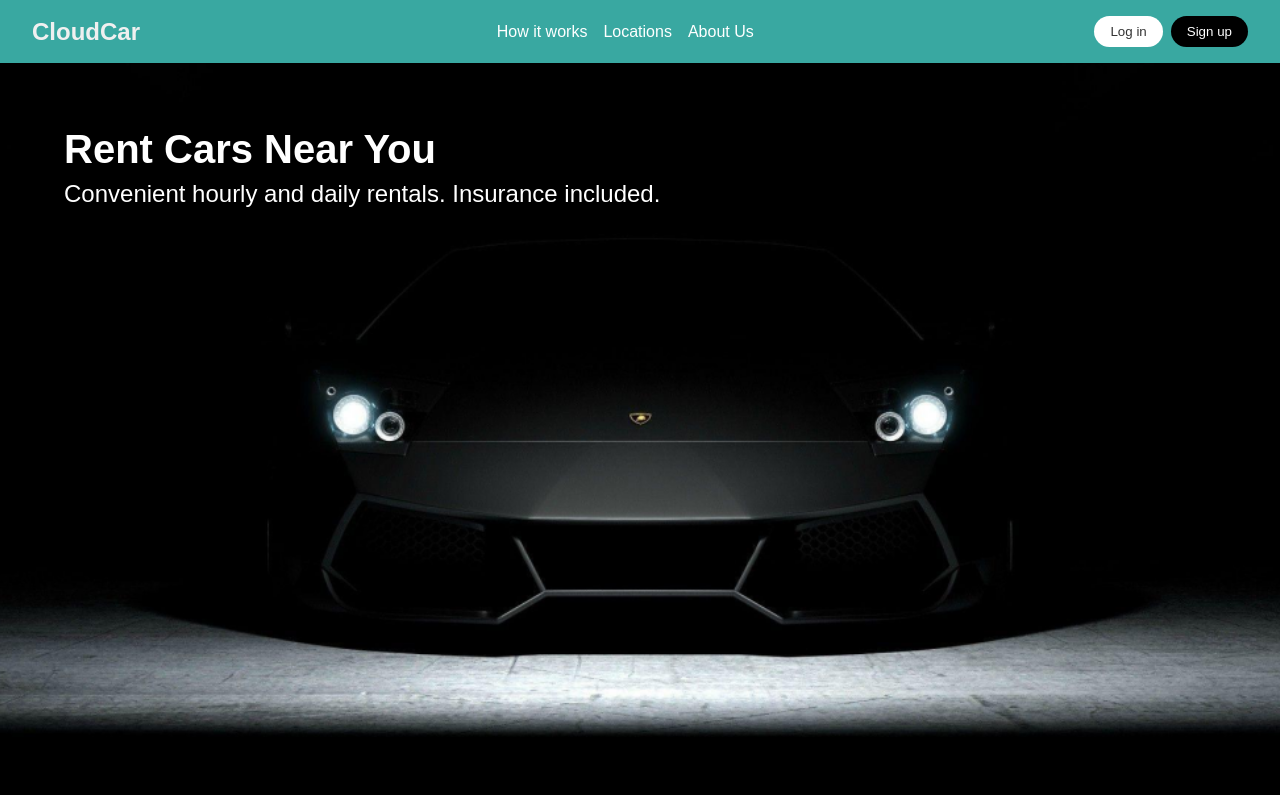
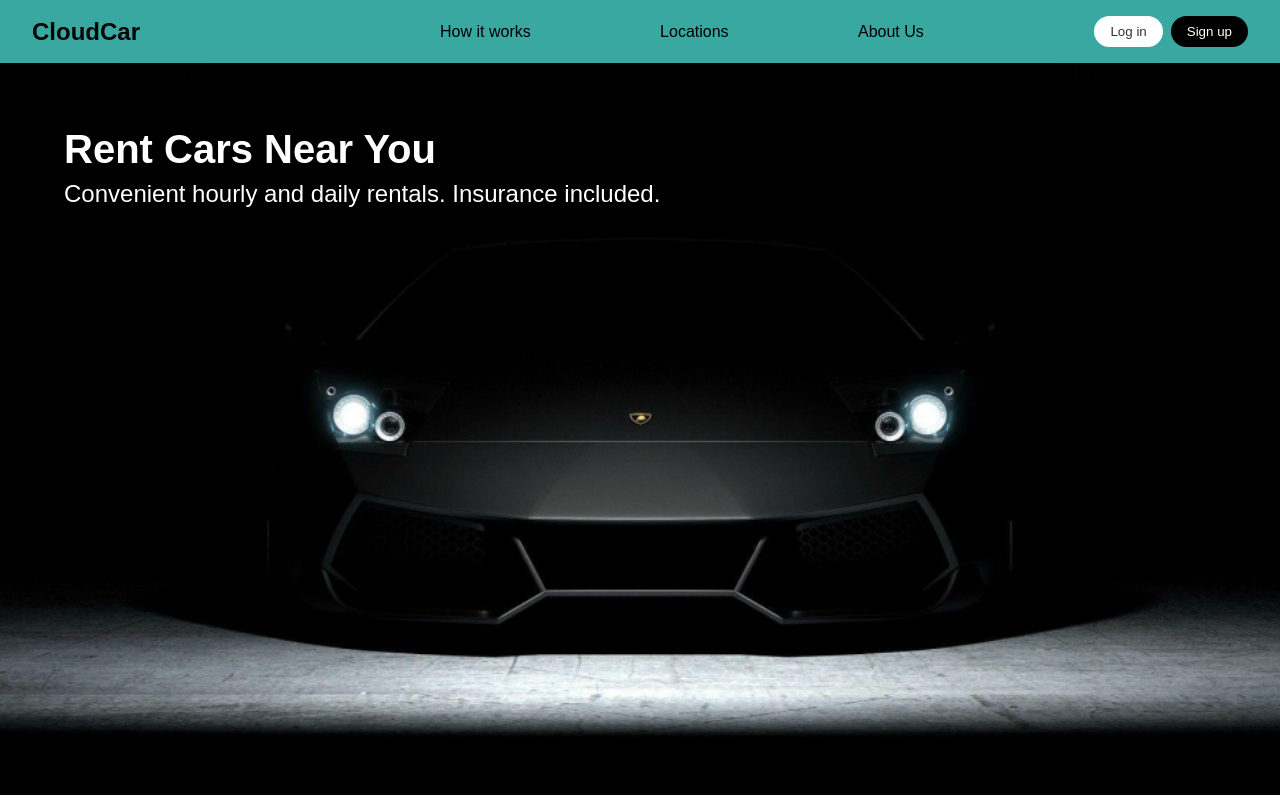
Before and after one commit to Shahzaib-Iqbal-1057/CloudCar, a React (Create React App) app in the folder frontend/: page / in a window 1280 px wide. Built offline with nearby package versions, Linux system fonts and the light colour scheme; no server answers.

Commit message:
Update landingpage.css

```diff
--- a/frontend/src/styles/landingpage.css
+++ b/frontend/src/styles/landingpage.css
@@ -21,7 +21,7 @@
     align-items: center;
     padding: 1rem 2rem;
     background-color: rgb(57, 168, 161);
-    color: #f0f0f0;
+    color: #060505;
   }
 
   .logo {
@@ -30,12 +30,14 @@
   }
 
   .navLinks a {
-    color: white;
+    color: rgb(0, 0, 0);
     text-decoration: none;
     margin-left: 1rem;
     background: none;
     border: none;
-    cursor: pointer;
+    cursor:pointer;
+    padding-left: 3cm;
+    font-style:bold;
   }
 
   .authLinks button {
```
